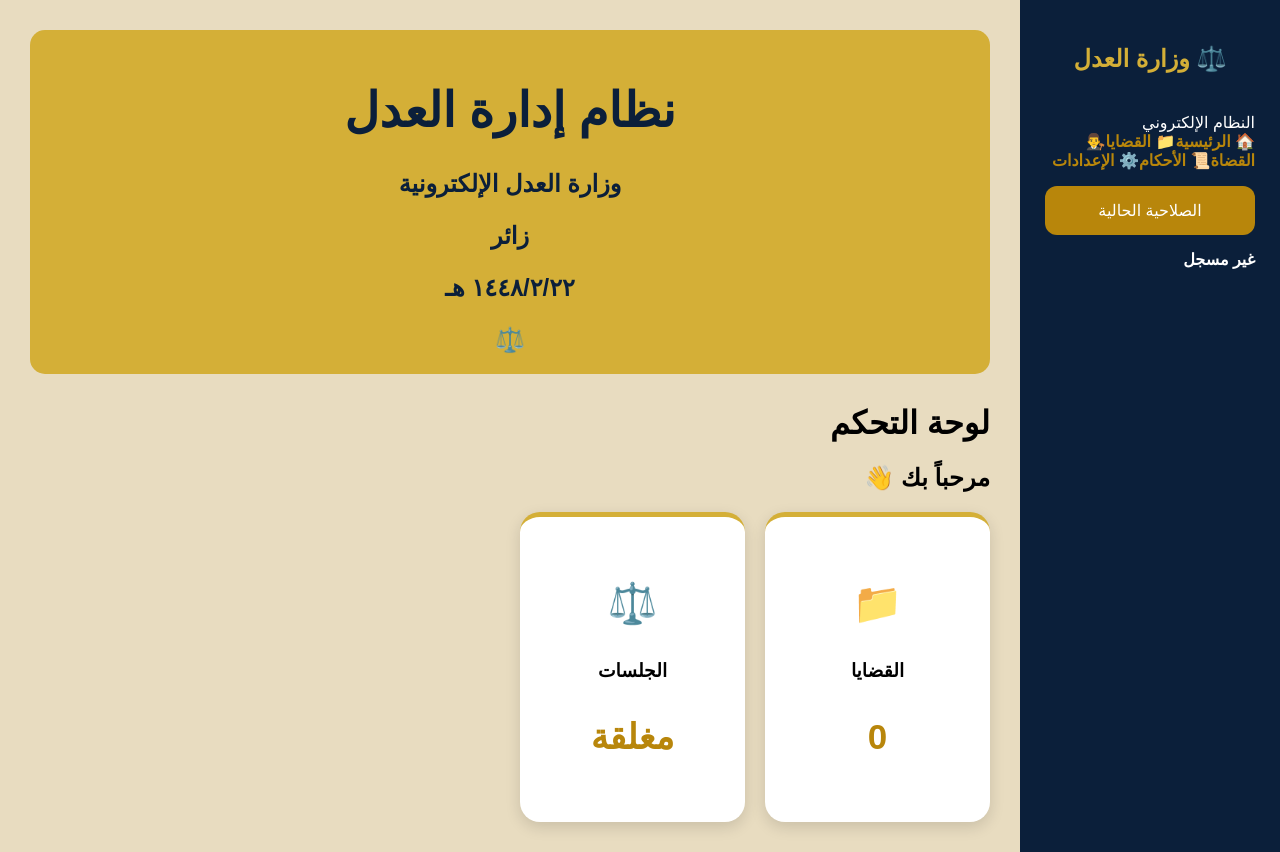
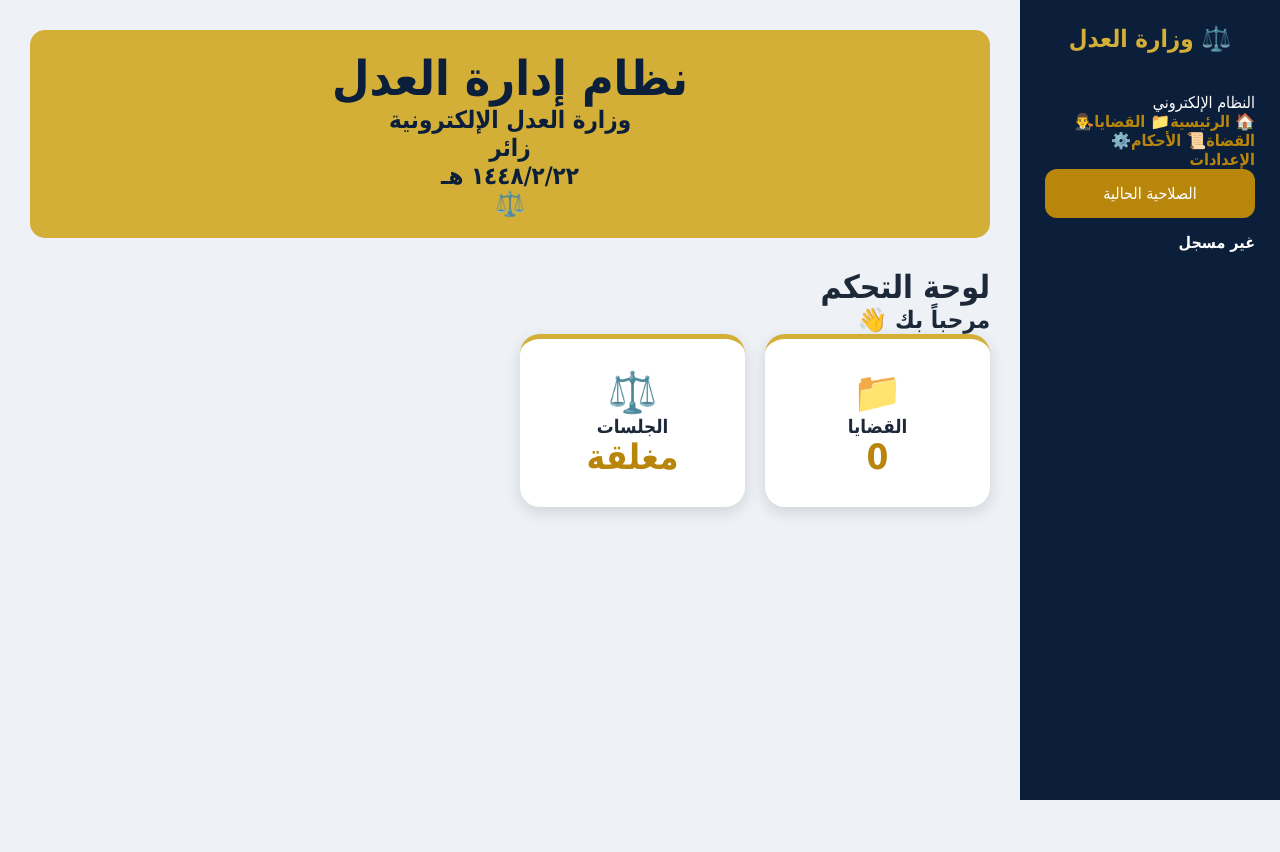
Before and after one commit to 38ed-ma/nice-justice, a Next.js app: page / in a window 1280 px wide. After the commit the page ends 800 px from the top, so only its background shows below. Built offline with nearby package versions, Linux system fonts and the light colour scheme.

Commit message:
Update globals.css

```diff
--- a/app/globals.css
+++ b/app/globals.css
@@ -1,19 +1,29 @@
-* {
-  box-sizing: border-box;
+*{
+  margin:0;
+  padding:0;
+  box-sizing:border-box;
 }
 
-body {
-  margin: 0;
-  font-family: Arial, sans-serif;
-  background: #e8dcc0;
+html,
+body{
+  width:100%;
+  min-height:100%;
 }
 
+body{
+  font-family:Tahoma, Arial, sans-serif;
+  background:#eef2f7;
+  color:#1d2939;
+}
 
-/* التصميم العام */
+a{
+  text-decoration:none;
+  color:inherit;
+}
 
-.layout {
-  display: flex;
-  min-height: 100vh;
+.layout{
+  display:flex;
+  min-height:100vh;
 }
 
 
```
